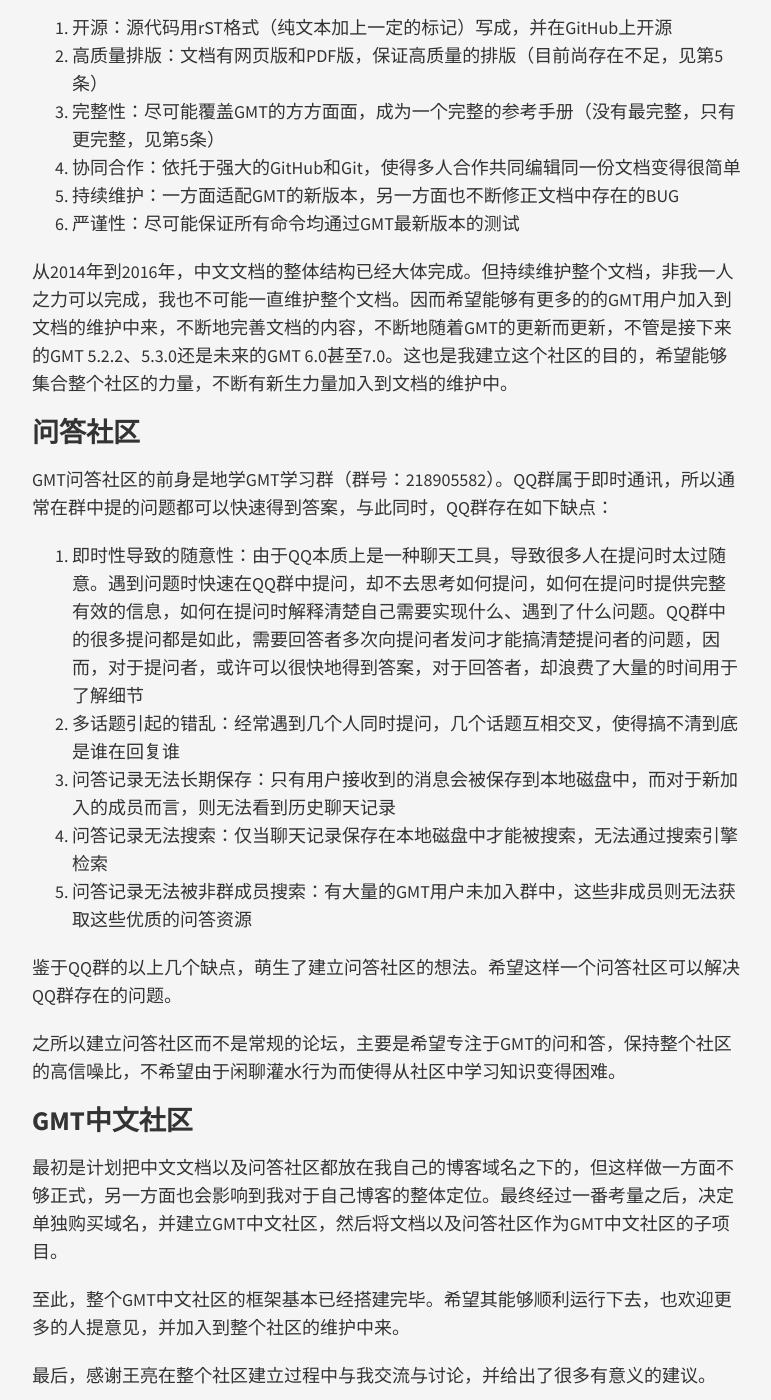
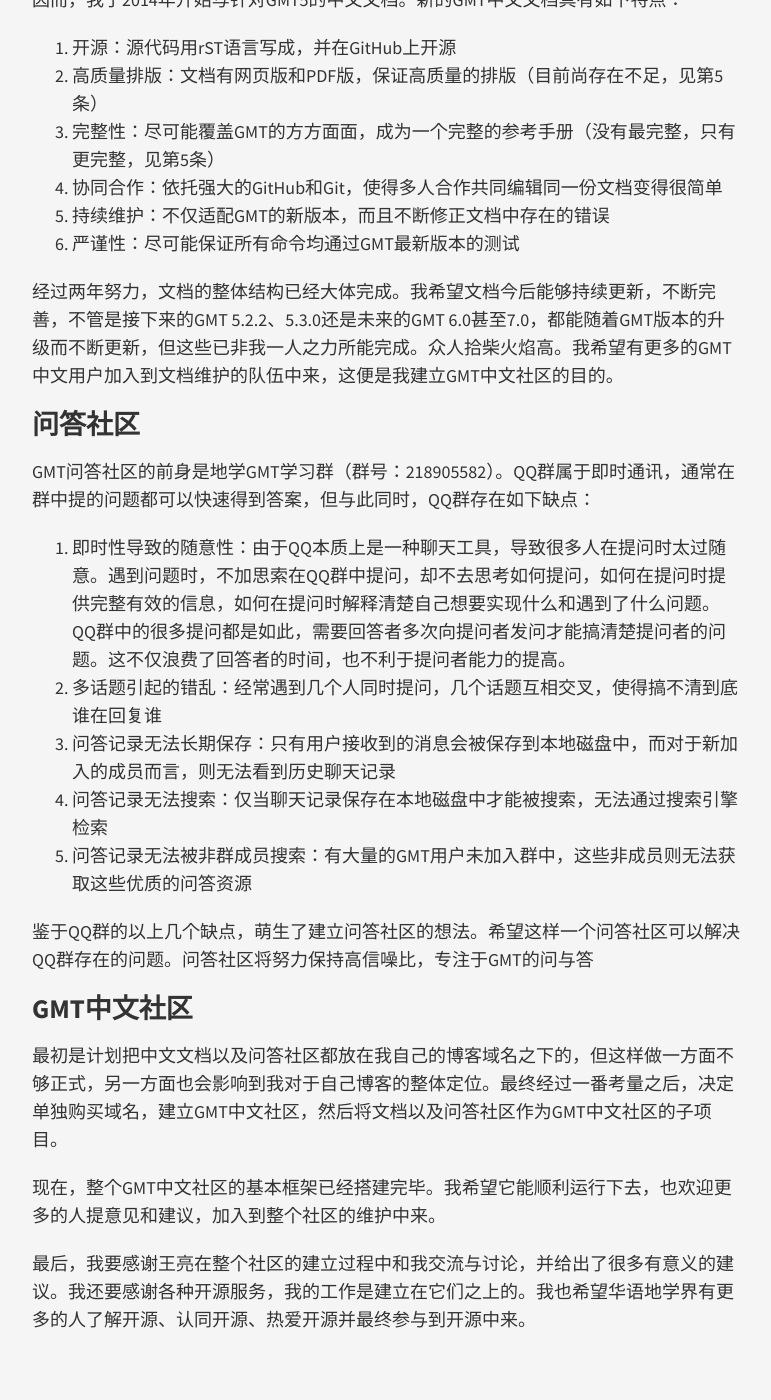
Before and after one commit to junlysky/gmt-china.github.io, a Jekyll site: the page built from _posts/2016-04-05-gmt-china-community-founded.md, in a window 1280 px wide and 1400 px high, scrolled down 877 px. Shown: the whole window, without its empty margins (253-1024 px from the left). Built offline with Jekyll 4.4.1, drawn with Linux system fonts in a browser that asks for light colours; some of the changed text lies outside the part shown.

Commit message:
修订第一篇博文

```diff
--- a/_posts/2016-04-05-gmt-china-community-founded.md
+++ b/_posts/2016-04-05-gmt-china-community-founded.md
@@ -3,54 +3,54 @@
 title: GMT中文社区正式成立
 ---
 
-GMT的中文用户们，大家好，我是 [seisman](http://seisman.info) 。GMT中文社区于今日正式成立了。
+GMT的中文用户们，大家好，我是 [seisman](http://seisman.info) 。
 
-GMT中文社区是针对GMT中文用户而成立的社区。整个中文社区目前包含了三个主要部分：社区主站、GMT中文文档以及问答社区。
+GMT中文社区于今日正式成立了！
+
+GMT中文社区是针对GMT中文用户而成立的社区。整个社区目前包含了三个主要部分：社区主站、GMT中文文档和问答社区。
 
 在社区的第一篇博文中，我想谈谈建立这个社区的原因及一些想法。
 
-## 中文文档
+## GMT中文文档
 
-GMT中文文档的项目始于2014年，到2016年初已经初步成形。中文文档包括三个部分：参考手册、模块手册以及示例集。
+GMT中文文档的项目始于2014年，到2016年初已经初步成形。中文文档包括三个部分：参考手册、模块手册和示例集。
 
-在2014年，网络上能够找到的几本GMT中文文档，大多是基于GMT4甚至GMT3。这几份文档存在一些明显的缺陷：
+在2014年，网络上能够找到的几本GMT中文文档，大多基于GMT4甚至GMT3。这几本文档存在一些明显的缺陷：
 
 1. 排版质量一般，大多是在Word里写好然后转换成PDF的
 2. 缺乏维护，几乎都是写好发布之后就没有再更新
 3. 不完整，很多有价值的内容都没有被包含在文档中
 4. 不严谨，很多文档声称是基于GMT4，但实际上某些命令却在使用GMT3的语法
-5. 无法适配最新版的GMT，某些时候对于新用户而言反而是一种障碍
+5. 无法适配最新版的GMT，某些时候对于新用户而言是一种障碍
 6. 重复劳动：不同的作者，花费了大量的时间和精力，翻译整理出了几份相似的文档，这其中很多工作都是在重复劳动
 
-因而，我于2014年开始基于GMT5写一份GMT中文文档，以解决当时GMT中文文档所存在的问题。新的GMT中文文档具有如下特点：
+因而，我于2014年开始写针对GMT5的中文文档。新的GMT中文文档具有如下特点：
 
-1. 开源：源代码用rST格式（纯文本加上一定的标记）写成，并在GitHub上开源
+1. 开源：源代码用rST语言写成，并在GitHub上开源
 2. 高质量排版：文档有网页版和PDF版，保证高质量的排版（目前尚存在不足，见第5条）
 3. 完整性：尽可能覆盖GMT的方方面面，成为一个完整的参考手册（没有最完整，只有更完整，见第5条）
-4. 协同合作：依托于强大的GitHub和Git，使得多人合作共同编辑同一份文档变得很简单
-5. 持续维护：一方面适配GMT的新版本，另一方面也不断修正文档中存在的BUG
+4. 协同合作：依托强大的GitHub和Git，使得多人合作共同编辑同一份文档变得很简单
+5. 持续维护：不仅适配GMT的新版本，而且不断修正文档中存在的错误
 6. 严谨性：尽可能保证所有命令均通过GMT最新版本的测试
 
-从2014年到2016年，中文文档的整体结构已经大体完成。但持续维护整个文档，非我一人之力可以完成，我也不可能一直维护整个文档。因而希望能够有更多的的GMT用户加入到文档的维护中来，不断地完善文档的内容，不断地随着GMT的更新而更新，不管是接下来的GMT 5.2.2、5.3.0还是未来的GMT 6.0甚至7.0。这也是我建立这个社区的目的，希望能够集合整个社区的力量，不断有新生力量加入到文档的维护中。
+经过两年努力，文档的整体结构已经大体完成。我希望文档今后能够持续更新，不断完善，不管是接下来的GMT 5.2.2、5.3.0还是未来的GMT 6.0甚至7.0，都能随着GMT版本的升级而不断更新，但这些已非我一人之力所能完成。众人拾柴火焰高。我希望有更多的GMT中文用户加入到文档维护的队伍中来，这便是我建立GMT中文社区的目的。
 
 ## 问答社区
 
-GMT问答社区的前身是地学GMT学习群（群号：218905582）。QQ群属于即时通讯，所以通常在群中提的问题都可以快速得到答案，与此同时，QQ群存在如下缺点：
+GMT问答社区的前身是地学GMT学习群（群号：218905582）。QQ群属于即时通讯，通常在群中提的问题都可以快速得到答案，但与此同时，QQ群存在如下缺点：
 
-1. 即时性导致的随意性：由于QQ本质上是一种聊天工具，导致很多人在提问时太过随意。遇到问题时快速在QQ群中提问，却不去思考如何提问，如何在提问时提供完整有效的信息，如何在提问时解释清楚自己需要实现什么、遇到了什么问题。QQ群中的很多提问都是如此，需要回答者多次向提问者发问才能搞清楚提问者的问题，因而，对于提问者，或许可以很快地得到答案，对于回答者，却浪费了大量的时间用于了解细节
-2. 多话题引起的错乱：经常遇到几个人同时提问，几个话题互相交叉，使得搞不清到底是谁在回复谁
+1. 即时性导致的随意性：由于QQ本质上是一种聊天工具，导致很多人在提问时太过随意。遇到问题时，不加思索在QQ群中提问，却不去思考如何提问，如何在提问时提供完整有效的信息，如何在提问时解释清楚自己想要实现什么和遇到了什么问题。QQ群中的很多提问都是如此，需要回答者多次向提问者发问才能搞清楚提问者的问题。这不仅浪费了回答者的时间，也不利于提问者能力的提高。
+2. 多话题引起的错乱：经常遇到几个人同时提问，几个话题互相交叉，使得搞不清到底谁在回复谁
 3. 问答记录无法长期保存：只有用户接收到的消息会被保存到本地磁盘中，而对于新加入的成员而言，则无法看到历史聊天记录
 4. 问答记录无法搜索：仅当聊天记录保存在本地磁盘中才能被搜索，无法通过搜索引擎检索
 5. 问答记录无法被非群成员搜索：有大量的GMT用户未加入群中，这些非成员则无法获取这些优质的问答资源
 
-鉴于QQ群的以上几个缺点，萌生了建立问答社区的想法。希望这样一个问答社区可以解决QQ群存在的问题。
-
-之所以建立问答社区而不是常规的论坛，主要是希望专注于GMT的问和答，保持整个社区的高信噪比，不希望由于闲聊灌水行为而使得从社区中学习知识变得困难。
+鉴于QQ群的以上几个缺点，萌生了建立问答社区的想法。希望这样一个问答社区可以解决QQ群存在的问题。问答社区将努力保持高信噪比，专注于GMT的问与答
 
 ## GMT中文社区
 
-最初是计划把中文文档以及问答社区都放在我自己的博客域名之下的，但这样做一方面不够正式，另一方面也会影响到我对于自己博客的整体定位。最终经过一番考量之后，决定单独购买域名，并建立GMT中文社区，然后将文档以及问答社区作为GMT中文社区的子项目。
+最初是计划把中文文档以及问答社区都放在我自己的博客域名之下的，但这样做一方面不够正式，另一方面也会影响到我对于自己博客的整体定位。最终经过一番考量之后，决定单独购买域名，建立GMT中文社区，然后将文档以及问答社区作为GMT中文社区的子项目。
 
-至此，整个GMT中文社区的框架基本已经搭建完毕。希望其能够顺利运行下去，也欢迎更多的人提意见，并加入到整个社区的维护中来。
+现在，整个GMT中文社区的基本框架已经搭建完毕。我希望它能顺利运行下去，也欢迎更多的人提意见和建议，加入到整个社区的维护中来。
 
-最后，感谢王亮在整个社区建立过程中与我交流与讨论，并给出了很多有意义的建议。
+最后，我要感谢王亮在整个社区的建立过程中和我交流与讨论，并给出了很多有意义的建议。我还要感谢各种开源服务，我的工作是建立在它们之上的。我也希望华语地学界有更多的人了解开源、认同开源、热爱开源并最终参与到开源中来。
```
